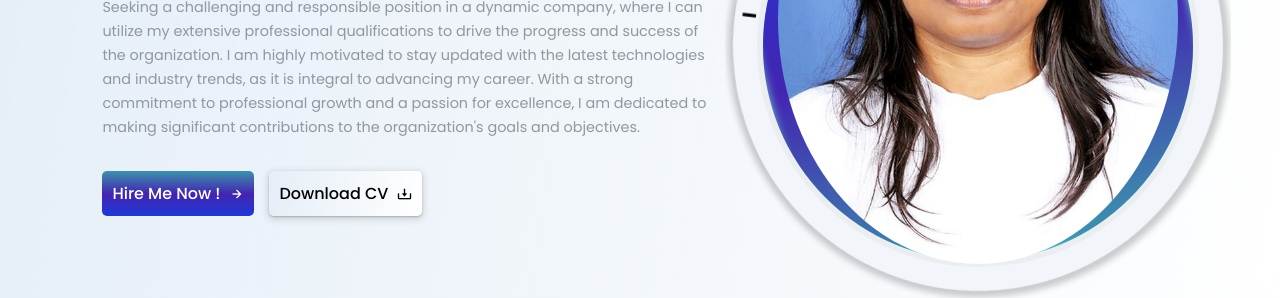
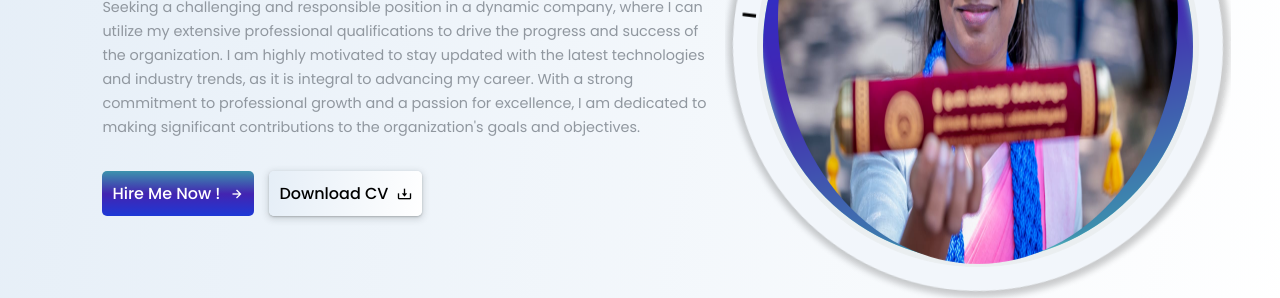
Before and after one commit to jathusiya/ResumePublish, a plain HTML site: page index.html in a window 1280 px wide. Shown: the part 403-701 px from the top of the page. Drawn offline with nearby package versions, Linux system fonts and the light colour scheme.

Commit message:
Update index.html

```diff
--- a/index.html
+++ b/index.html
@@ -70,7 +70,7 @@
             </div>
         </div>
         <div class="img-hero">
-            <img src="jathu.jpg" alt="" style="transition: border-radius 0.5s ease-in-out;border-radius: 60%;height:490px">
+            <img src="jathu2.jpg" alt="" style="transition: border-radius 0.5s ease-in-out;border-radius: 60%;height:490px">
             <div class="rotate-text">
                 <div class="text">
                     <p>I'm Fresher</p>
```
